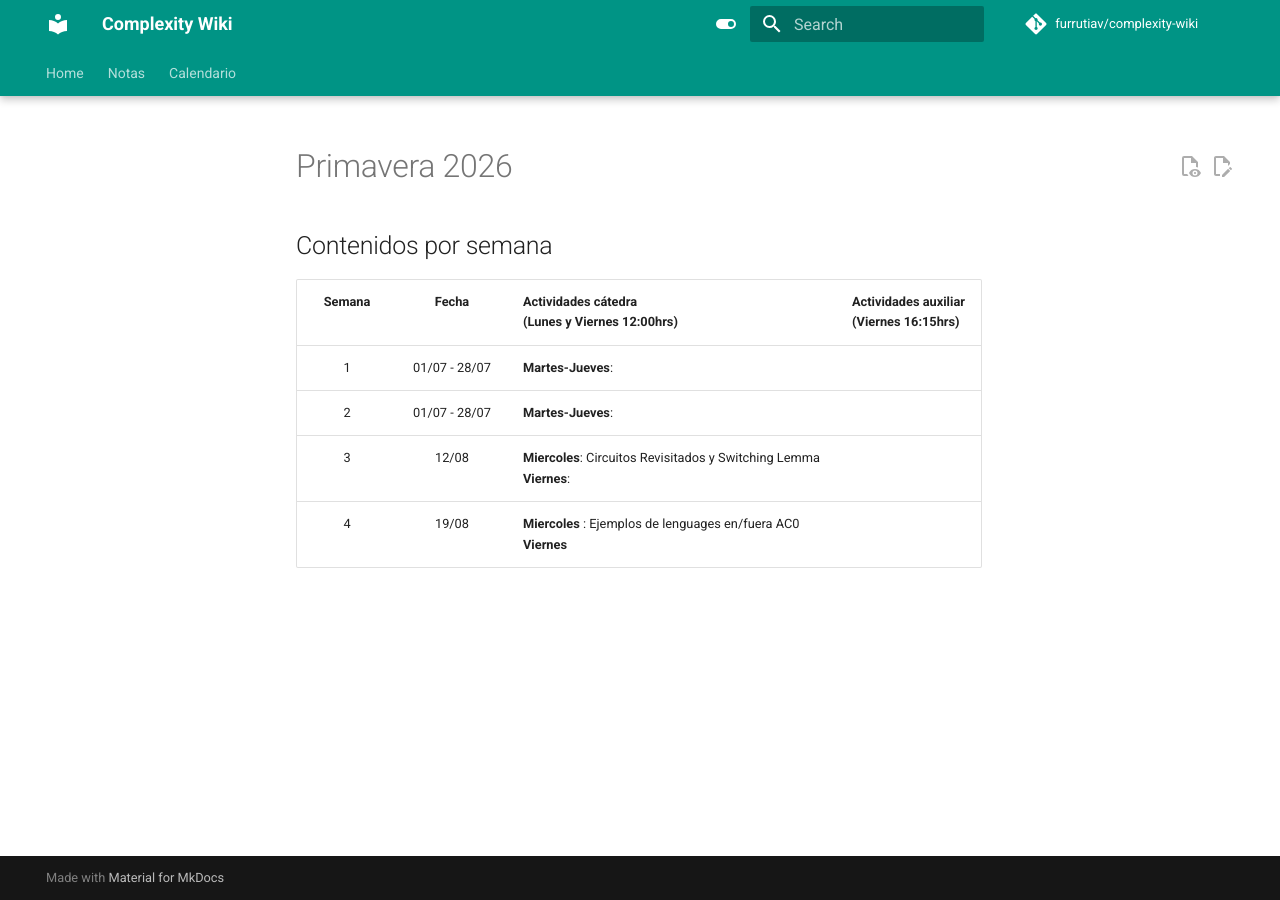
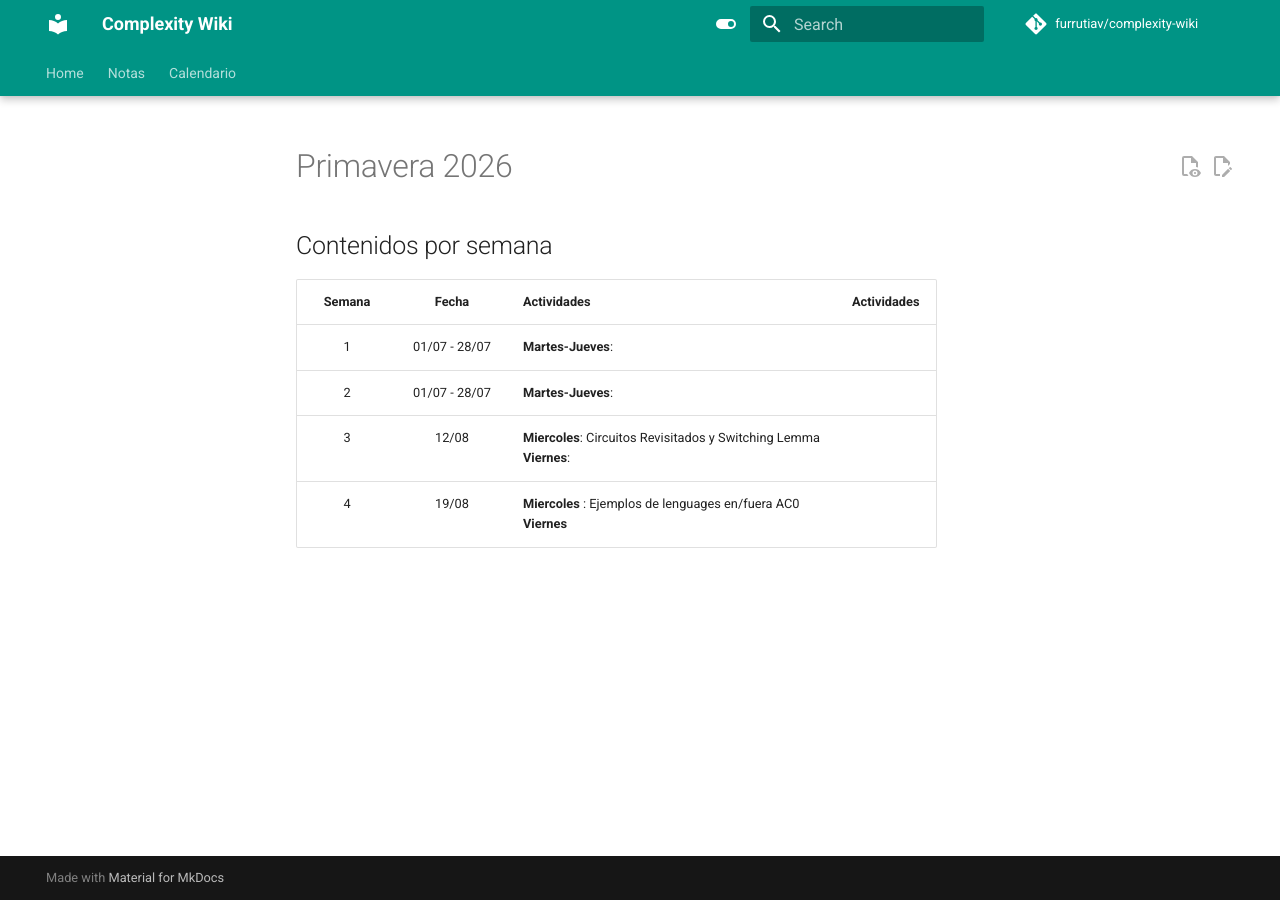
Before and after one commit to furrutiav/complexity-wiki, an MkDocs documentation site: the page built from docs/calendar.md, in a window 1280 px wide. Built offline with MkDocs 1.6.1 and Material for MkDocs 9.7.7, drawn with Linux system fonts in a browser that asks for light colours; comment, search, counter and statistics services are not loaded.

Commit message:
Update calendar activities formatting

```diff
--- a/docs/calendar.md
+++ b/docs/calendar.md
@@ -2,7 +2,7 @@
 
 ## Contenidos por semana
 
-| Semana | Fecha | Actividades cátedra <br>(Lunes y Viernes 12:00hrs) | Actividades auxiliar <br>(Viernes 16:15hrs) |
+| Semana | Fecha | Actividades | Actividades |
 |:---:|:---:|---|---|
 | 1 | 01/07 - 28/07 | **Martes-Jueves**: <br> |  |
 | 2 | 01/07 - 28/07 | **Martes-Jueves**: <br> |  |
```
